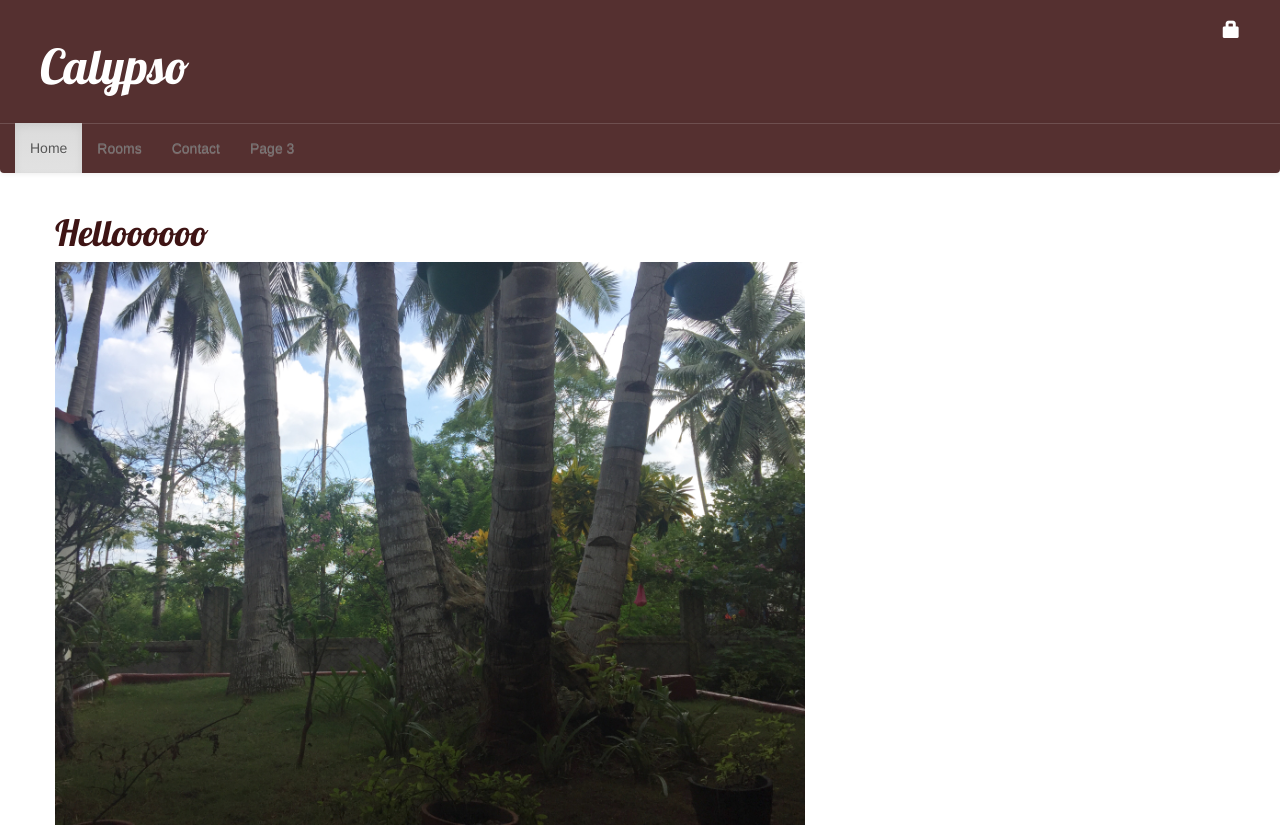
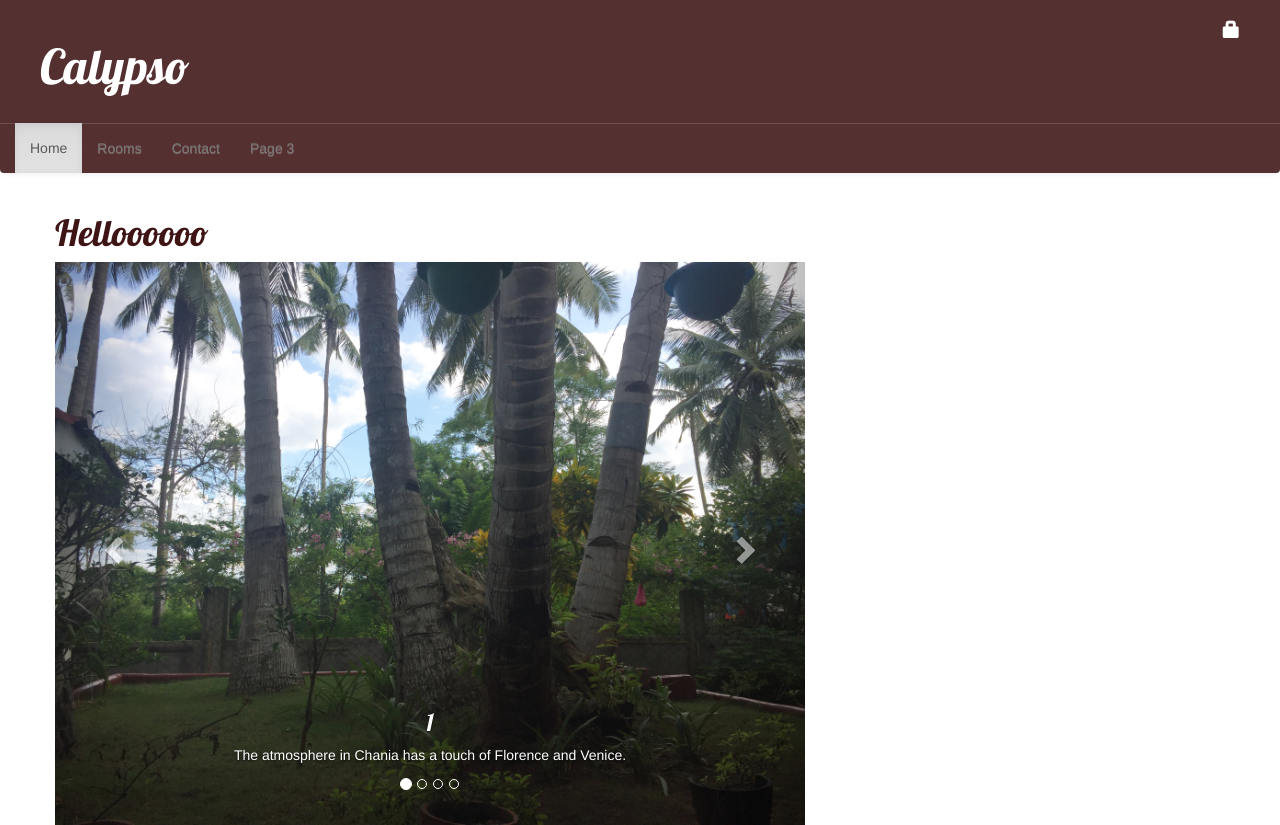
Before and after one commit to capoch/calypso, a Django app: template hotel/templates/hotel/home.html in a window 1280 px wide. Run offline with Django 3.2, Linux system fonts and the light colour scheme; the template is opened without the code that fills it, so the values that code supplies are empty; some libraries are stand-ins or nearby versions.

Commit message:
Carousel Try

```diff
--- a/hotel/templates/hotel/home.html
+++ b/hotel/templates/hotel/home.html
@@ -5,8 +5,63 @@
 
     <div class="homescreen">
         <h1> Helloooooo </h1>
-        <div class="background_home">
-          <img src="{% static 'images/hotel/calypso_home.jpg' %}" class="img-responsive">
-        </div>
+
+
+    <div id="myCarousel" class="carousel slide" data-ride="carousel">
+  <!-- Indicators -->
+  <ol class="carousel-indicators">
+    <li data-target="#myCarousel" data-slide-to="0" class="active"></li>
+    <li data-target="#myCarousel" data-slide-to="1"></li>
+    <li data-target="#myCarousel" data-slide-to="2"></li>
+    <li data-target="#myCarousel" data-slide-to="3"></li>
+  </ol>
+
+  <!-- Wrapper for slides -->
+  <div class="carousel-inner" role="listbox">
+    <div class="item active">
+      <img src="{% static 'images/hotel/calypso_home.jpg' %}" class="img-responsive">
+      <div class="carousel-caption">
+        <h3>1</h3>
+        <p>The atmosphere in Chania has a touch of Florence and Venice.</p>
+      </div>
     </div>
+
+    <div class="item">
+      <img src="{% static 'images/hotel/calypso_home.jpg' %}" class="img-responsive">
+      <div class="carousel-caption">
+        <h3>2</h3>
+        <p>The atmosphere in Chania has a touch of Florence and Venice.</p>
+      </div>
+    </div>
+
+    <div class="item">
+      <img src="{% static 'images/hotel/calypso_home.jpg' %}" class="img-responsive">
+      <div class="carousel-caption">
+        <h3>3</h3>
+        <p>The atmosphere in Chania has a touch of Florence and Venice.</p>
+      </div>
+    </div>
+
+    <div class="item">
+      <img src="{% static 'images/hotel/calypso_home.jpg' %}" class="img-responsive">
+      <div class="carousel-caption">
+        <h3>4</h3>
+        <p>The atmosphere in Chania has a touch of Florence and Venice.</p>
+      </div>
+    </div>
+  </div>
+
+  <!-- Left and right controls -->
+  <a class="left carousel-control" href="#myCarousel" role="button" data-slide="prev">
+    <span class="glyphicon glyphicon-chevron-left" aria-hidden="true"></span>
+    <span class="sr-only">Previous</span>
+  </a>
+  <a class="right carousel-control" href="#myCarousel" role="button" data-slide="next">
+    <span class="glyphicon glyphicon-chevron-right" aria-hidden="true"></span>
+    <span class="sr-only">Next</span>
+  </a>
+</div>
+  </div>
+
+
 {% endblock %}
```
